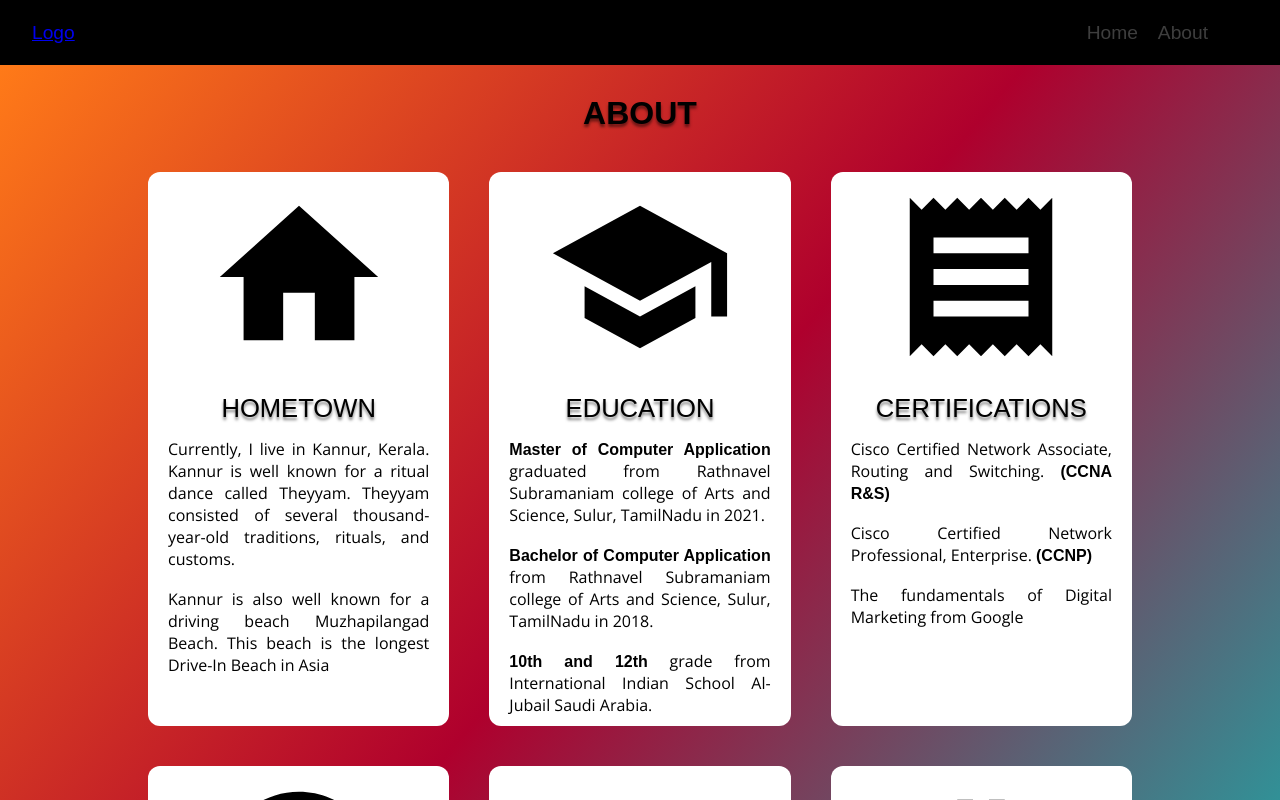
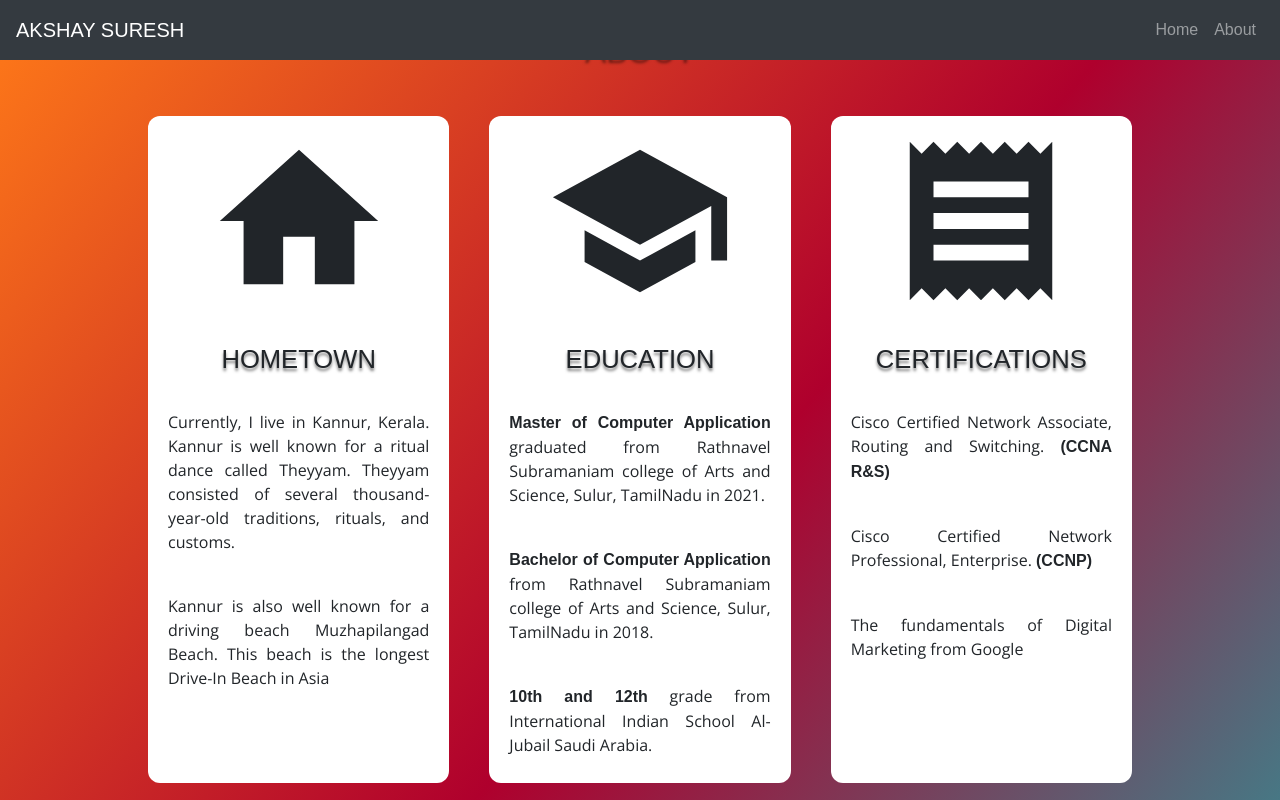
Before and after one commit to achu1717/akresume, a React (Create React App) app: page /about in a window 1280 px wide. Shown: the top 800 px of the page. Built offline with nearby package versions, Linux system fonts and the light colour scheme.

Commit message:
something done

```diff
--- a/package.json
+++ b/package.json
@@ -8,7 +8,9 @@
     "@testing-library/jest-dom": "^5.12.0",
     "@testing-library/react": "^11.2.6",
     "@testing-library/user-event": "^12.8.3",
+    "bootstrap": "^4.6.0",
     "react": "^17.0.2",
+    "react-bootstrap": "^1.6.0",
     "react-dom": "^17.0.2",
     "react-icons": "^4.2.0",
     "react-router-dom": "^5.2.0",
--- a/public/index.html
+++ b/public/index.html
@@ -12,6 +12,8 @@
     <link rel="apple-touch-icon" href="%PUBLIC_URL%/logo192.png" />
     <link rel="preconnect" href="https://fonts.gstatic.com">
 <link href="https://fonts.googleapis.com/css2?family=Open+Sans:wght@300&display=swap" rel="stylesheet">
+
+
     <!--
       manifest.json provides metadata used when your web app is installed on a
       user's mobile device or desktop. See https://developers.google.com/web/fundamentals/web-app-manifest/
@@ -26,7 +28,7 @@
       work correctly both with client-side routing and a non-root public URL.
       Learn how to configure a non-root public URL by running `npm run build`.
     -->
-    <title>React App</title>
+    <title>Akshay Suresh</title>
   </head>
   <body>
     <noscript>You need to enable JavaScript to run this app.</noscript>
--- a/src/App.js
+++ b/src/App.js
@@ -10,7 +10,6 @@ function App() {
   return (
     <div className="App">
     <Router>
-      <Header/>
       <Switch>
         <Route path="/" exact component={Home}/>
         <Route path="/about" exact component={About}/>
--- a/src/Pages/About.js
+++ b/src/Pages/About.js
@@ -1,9 +1,11 @@
 import React from "react";
 import {Memory, Home,School,Receipt,Stars,TwoWheeler} from '@material-ui/icons';
 import SocialMedia from '../components/SocialMedia'
+import Header from '../components/Header/Header'
 export default function About() {
   return (
     <div class="maindiv">
+      <Header/>
       <h1 className="headings">ABOUT</h1>
       <div class="parentcdv">
         <div class="childcdv">
--- a/src/Pages/Home.css
+++ b/src/Pages/Home.css
@@ -1,6 +1,8 @@
 .maindiv {
   background: linear-gradient(130deg, #ff7a18, #af002d 41.07%, #319197 76.05%);
+  position: relative;
 }
+
 .headings {
   text-align: center;
   padding-bottom: 20px;
--- a/src/Pages/Home.js
+++ b/src/Pages/Home.js
@@ -7,9 +7,11 @@ import expjs from "../images/expjs.png";
 import mongdb from "../images/mngdb.png";
 import Particles from "react-tsparticles";
 import SocialMedia from '../components/SocialMedia'
+import Header from '../components/Header/Header'
 export default function Home() {
   return (
     <div className="maindiv">
+      <Header/>
        <br />
        <br />
         <div className="aboutbx">
--- a/src/components/Header/Header.css
+++ b/src/components/Header/Header.css
@@ -1,76 +1,14 @@
-.navbar{
-    height: 65px;
-    width: 100%;
-    background:black;
-    color:#3E3E3E;
-    display:flex;
-    justify-content: space-between;
-    align-items: center;
-    padding: 0 2rem;
-    font-size: 1.2rem;
-    box-shadow: 0 7px 20px 0 rgb(0 0 0 / 20%), 0 4px 10px 0 rgb(0 0 0 / 20%);
-
+.navbr{
+    width:100%;
+    height:60px;
+    position: absolute;
 }
 
-.nav-logo{
-    text-decoration:none;
-    color:#3E3E3E;
+.navlnks{
+background: chartreuse;
 }
+@media screen and (max-width: 576px) {
+    #navlnks{
 
-.nav-links{
-    display: grid;
-    grid-template-columns: repeat(4,auto);
-    grid-gap: 20px;
-    list-style: none;
-}
-
-.nav-link{
-    text-decoration: none;
-    color:#3E3E3E;
-    transition: 0.2s all;
-}
-
-.nav-link:hover{
-    color: white;
-
-}
-
-.nav-icon{
-    display: none;
-    font-size: 2rem;
-    cursor: pointer;
-}
-
-.listItems{
-    list-style-type: none;
-
-}
-
-@media only screen and (max-width:500px){
-.navbar{
-    position:relative;
-}
-.nav-links{
-    display: flex;
-    flex-direction: column;
-    position: absolute;
-    text-align: center;
-    width: 100%;
-    top:80px;
-    left:-100%;
-    transition: 0.5s all;
-}
-.nav-link.active{
-    background-color: blue;
-    left: 0;
-}
-.nav-item{
-    padding: 10px 0;
-    border-top: 1px solid gray;
-    border-bottom: 1px solid gray;
-}
-.nav-icon{
-    display: flex;
-}
-
-}
+    }
+  }
--- a/src/components/Header/Header.js
+++ b/src/components/Header/Header.js
@@ -1,29 +1,25 @@
 import React, { useState } from "react";
 import { Link } from "react-router-dom";
 import { FiMenu, FiX } from "react-icons/fi";
+import {Navbar, Nav, Form, FormControl,Button,NavDropdown} from 'react-bootstrap'
+import 'bootstrap/dist/css/bootstrap.min.css';
 import "./Header.css";
+import { Container } from "@material-ui/core";
 export default function Header() {
   const [open, setOpen] = useState(false);
   return (
-    <nav className="navbar">
-      <Link to="/" className="aklogo" onClick={() => setOpen(false)}>
-        Logo
-      </Link>
-      <ul className={open ? "nav-links.active" : "nav-links"}>
-        <li className="nav-item">
-          <Link to="/" className="nav-link" onClick={() => setOpen(false)}>
-            Home
-          </Link>
-        </li>
-        <li className="nav-item">
-          <Link to="/about" className="nav-link" onClick={() => setOpen(false)}>
-            About
-          </Link>
-        </li>
-      </ul>
-      <div onClick={() => setOpen(!open)} className="nav-icon">
-        {open ? <FiX /> : <FiMenu />}
-      </div>
-    </nav>
+
+  <Container>
+    <Navbar bg="dark" expand="lg" className="navbr" fixed="top" variant="dark">
+  <Navbar.Brand href="/">AKSHAY SURESH</Navbar.Brand>
+  <Navbar.Toggle aria-controls="basic-navbar-nav" />
+  <Navbar.Collapse id="basic-navbar-nav" >
+    <Nav className="ml-auto" >
+      <Nav.Link href="/" id="navlnks">Home</Nav.Link>
+      <Nav.Link href="/about">About</Nav.Link>
+    </Nav>
+  </Navbar.Collapse>
+</Navbar>
+  </Container>
   );
 }
```
Also changed, not shown: 1 other file (tests, documents, lock files or other folders).
